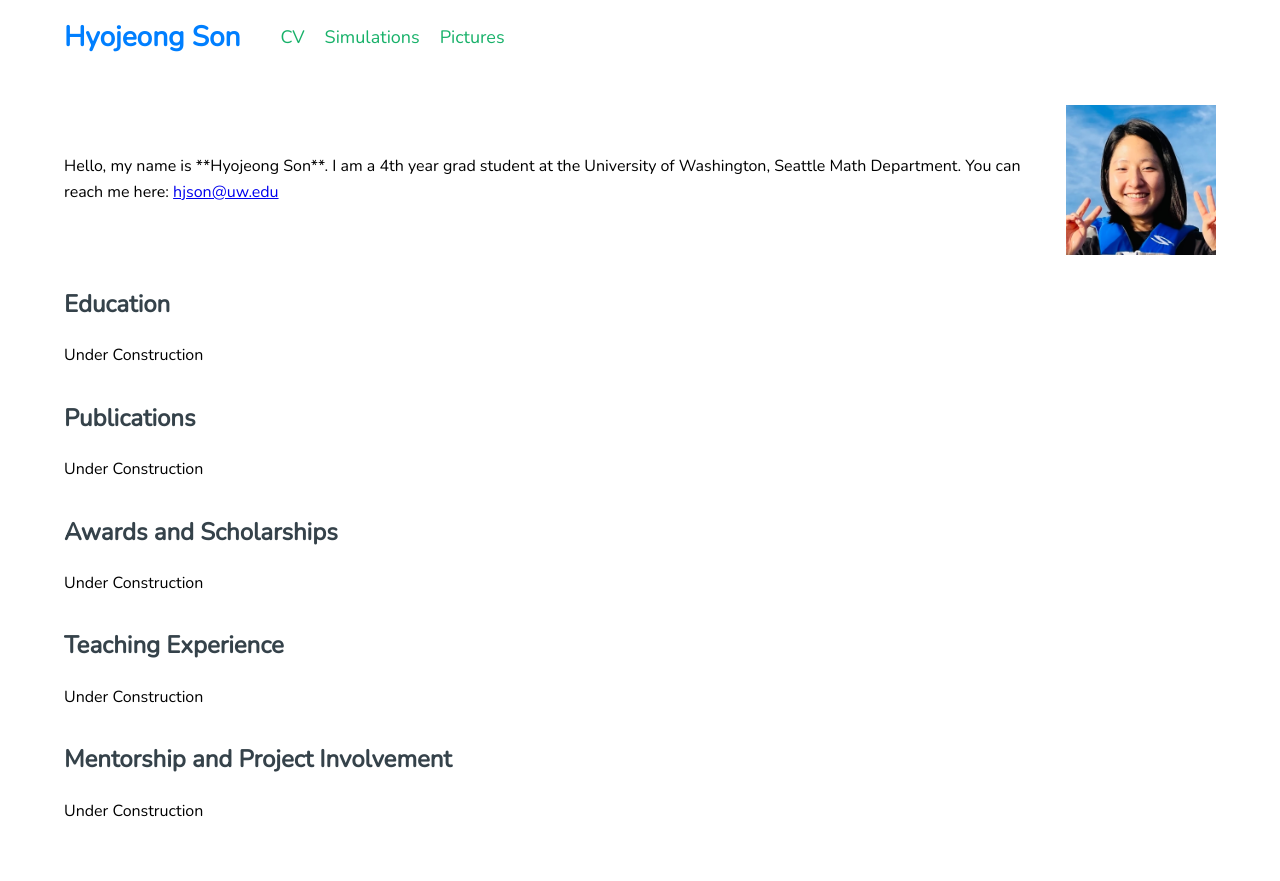
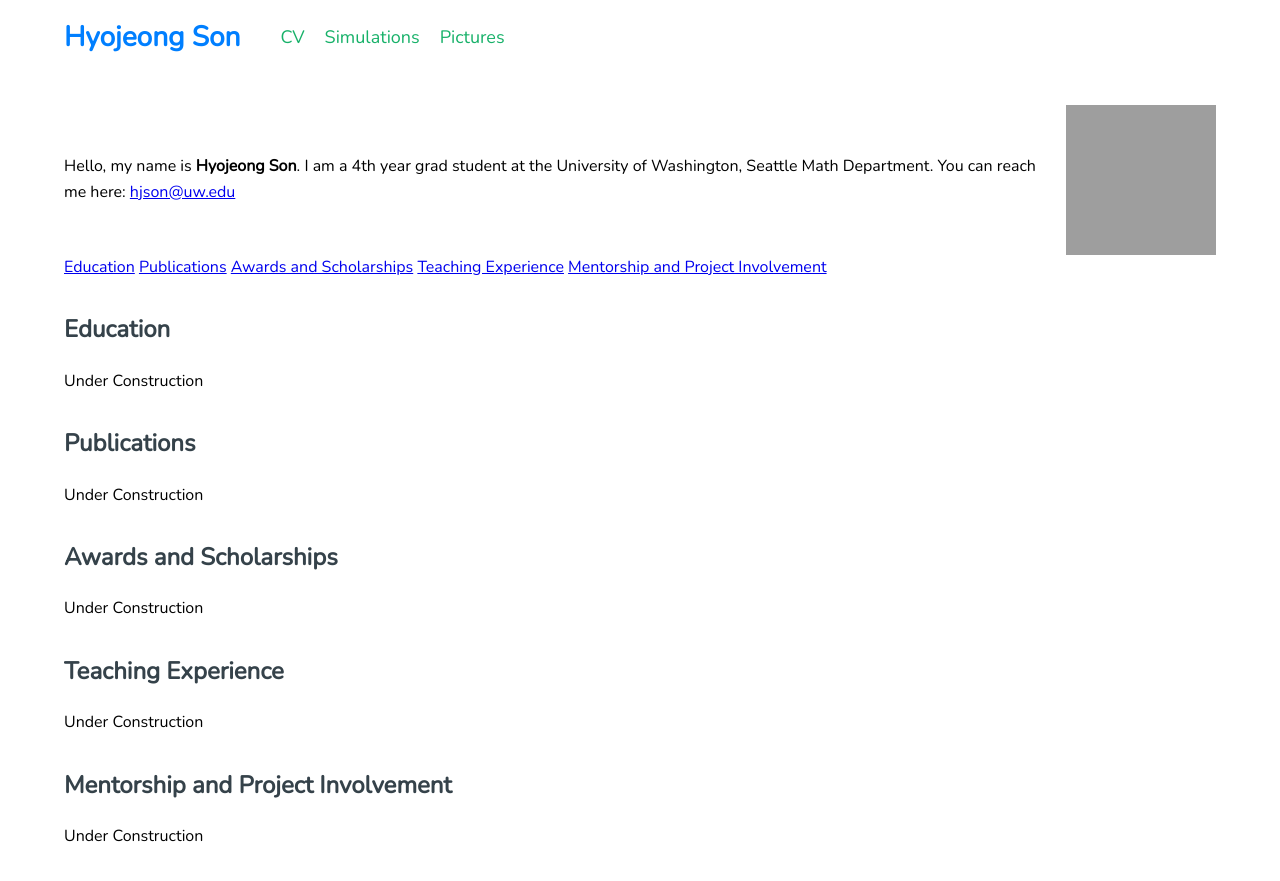
Before and after one commit to hyojeong-son/hyojeong-son.github.io, a Jekyll site: the page built from index.md, in a window 1280 px wide. Shown: the top 881 px of the page. Built offline with Jekyll 4.4.1, drawn with Linux system fonts in a browser that asks for light colours; grey boxes are pictures that could not be loaded.

Commit message:
Update index.md

```diff
--- a/index.md
+++ b/index.md
@@ -6,9 +6,18 @@ title: Home
 <!-- Introduction Section -->
 <div class="intro">
   <p>
-    Hello, my name is **Hyojeong Son**. I am a 4th year grad student at the University of Washington, Seattle Math Department. You can reach me here: <a href="mailto:hjson@uw.edu">hjson@uw.edu</a>
+    Hello, my name is <strong>Hyojeong Son</strong>. I am a 4th year grad student at the University of Washington, Seattle Math Department. You can reach me here: <a href="mailto:hjson@uw.edu">hjson@uw.edu</a>
   </p>
-  <img src="/assets/files/profile.jpeg" alt="Profile Picture">
+  <img src="/assets/files/profile/profile.jpeg" alt="Profile Picture">
+</div>
+
+<!-- Navigation Buttons -->
+<div class="nav-buttons">
+  <a href="#education" class="button">Education</a>
+  <a href="#publications" class="button">Publications</a>
+  <a href="#awards" class="button">Awards and Scholarships</a>
+  <a href="#teaching-experience" class="button">Teaching Experience</a>
+  <a href="#mentorship" class="button">Mentorship and Project Involvement</a>
 </div>
 
 <!-- Sections -->
```
